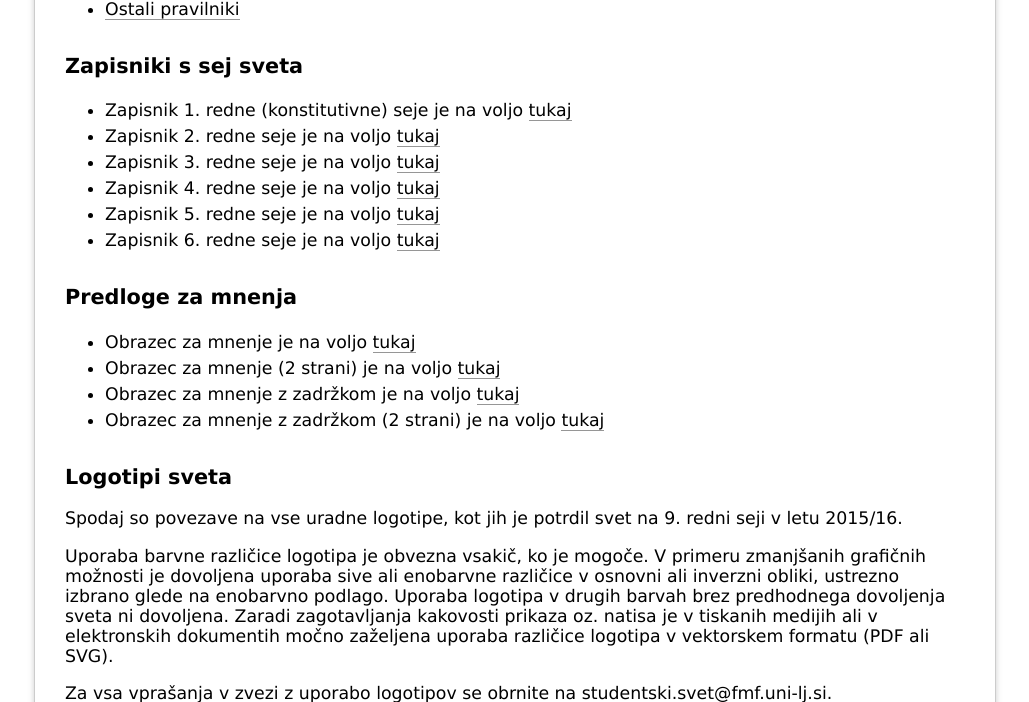
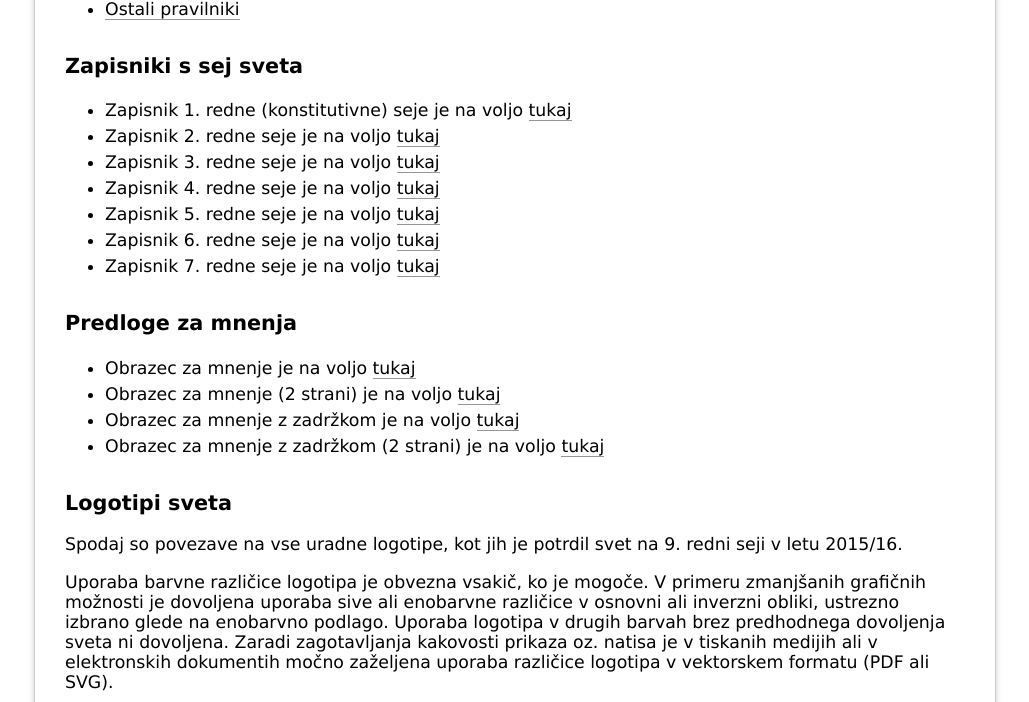
Before and after one commit to FMF-studenti/studentski-svet, a PHP site: page /legal in a window 1280 px wide. Shown: the part 616-1318 px from the top of the page, without its empty margins (125-1154 px from the left). Run offline with PHP 8.4, Linux system fonts and the light colour scheme; some web fonts are replaced.

Commit message:
Zapisnik 7.

```diff
--- a/legal.php
+++ b/legal.php
@@ -48,6 +48,7 @@
   <li>Zapisnik 4. redne seje je na voljo <a href="/dokumenti/zapisniki/2016_17/4_seja.pdf">tukaj</a></li>
   <li>Zapisnik 5. redne seje je na voljo <a href="/dokumenti/zapisniki/2016_17/5_seja.pdf">tukaj</a></li>
   <li>Zapisnik 6. redne seje je na voljo <a href="/dokumenti/zapisniki/2016_17/6_seja.pdf">tukaj</a></li>
+  <li>Zapisnik 7. redne seje je na voljo <a href="/dokumenti/zapisniki/2016_17/7_seja.pdf">tukaj</a></li>
 </ul>
 
 <h2 id='templates'>Predloge za mnenja</h2>
```
Also changed, not shown: 2 other files.
